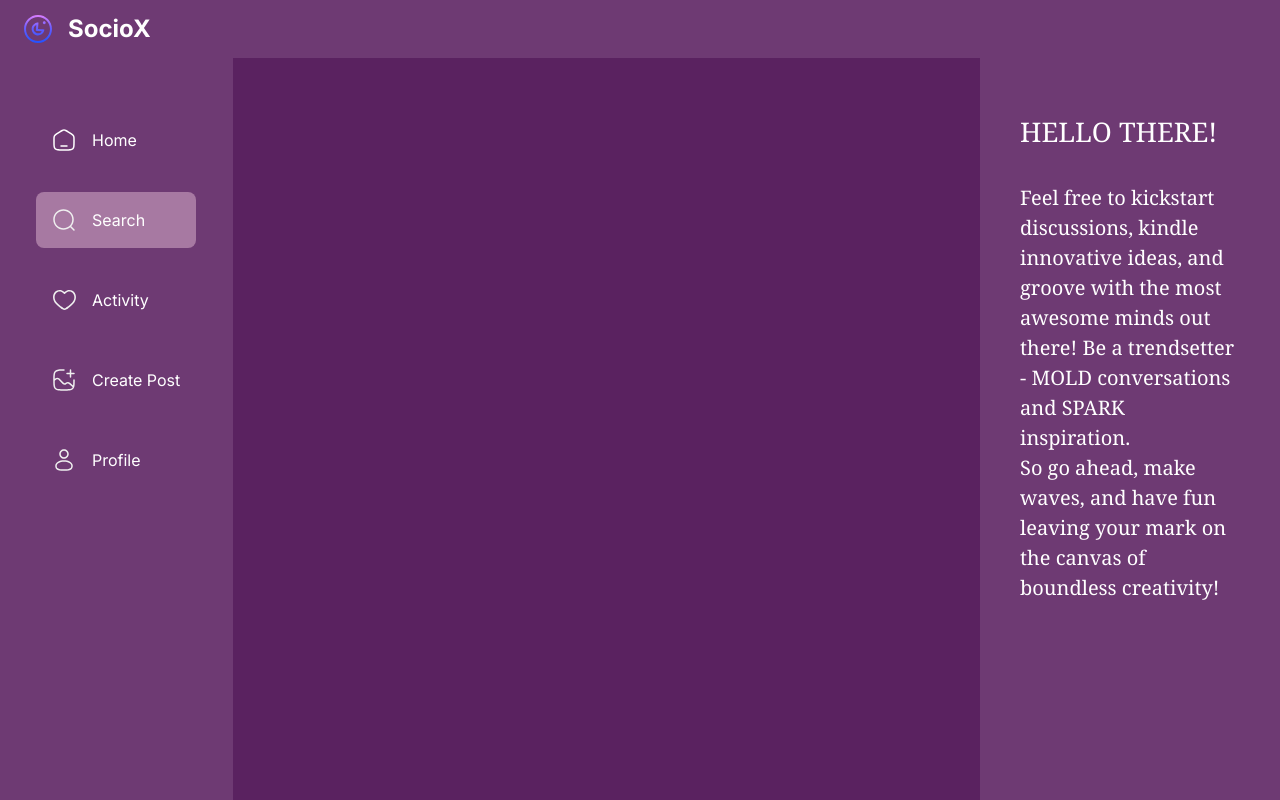
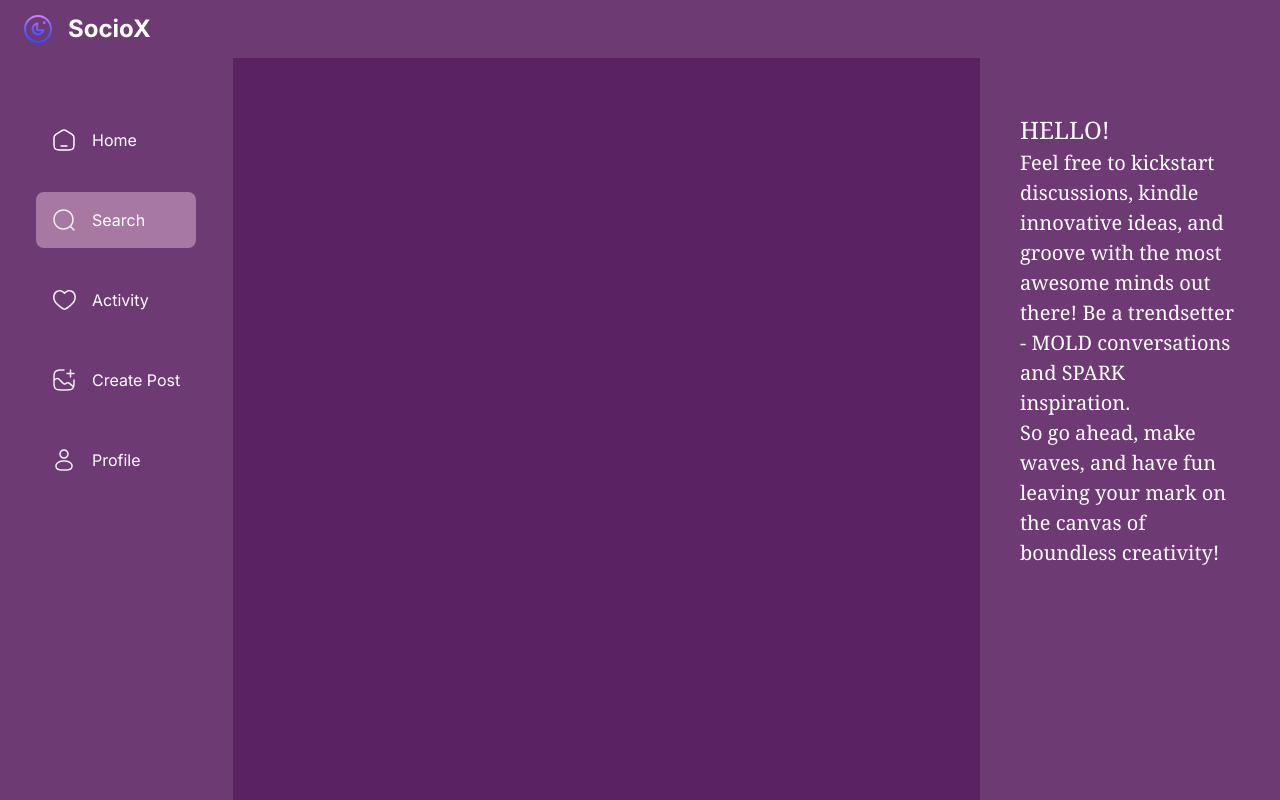
Before and after one commit to Aradhya83/SocioX, a Next.js app: page /search in a window 1280 px wide. Built offline with nearby package versions, Linux system fonts and the light colour scheme; no server answers.

Commit message:
Update RightSidebar.tsx

```diff
--- a/components/shared/RightSidebar.tsx
+++ b/components/shared/RightSidebar.tsx
@@ -9,7 +9,7 @@ const RightSidebar: React.FC = () => {
   };
   const styless: React.CSSProperties = {
     maxWidth: '300px',
-    fontSize: '27px',
+    fontSize: '24px',
 
     fontWeight: '450',
     fontFamily: 'Georgia, serif',
@@ -20,8 +20,7 @@ const RightSidebar: React.FC = () => {
     <section style={styles} className="custom-scrollbar w-full rightsidebar">
       <div className="flex flex-1 flex-col justify-start">
       <div className="text-light-1 flex flex-col">
-         <h2  style= {styless}> HELLO THERE!</h2>
-        <br/>
+         <h2  style= {styless}> HELLO!</h2>
           <p>
      Feel free to kickstart discussions, kindle innovative ideas, and groove with the most awesome minds out there! Be a trendsetter - MOLD conversations and SPARK inspiration.
           </p>
@@ -29,8 +28,6 @@ const RightSidebar: React.FC = () => {
             So go ahead, make waves, and have fun leaving your mark on the canvas of boundless creativity!
            </p>
         </div>
-
-
       </div>
     </section>
   );
```
